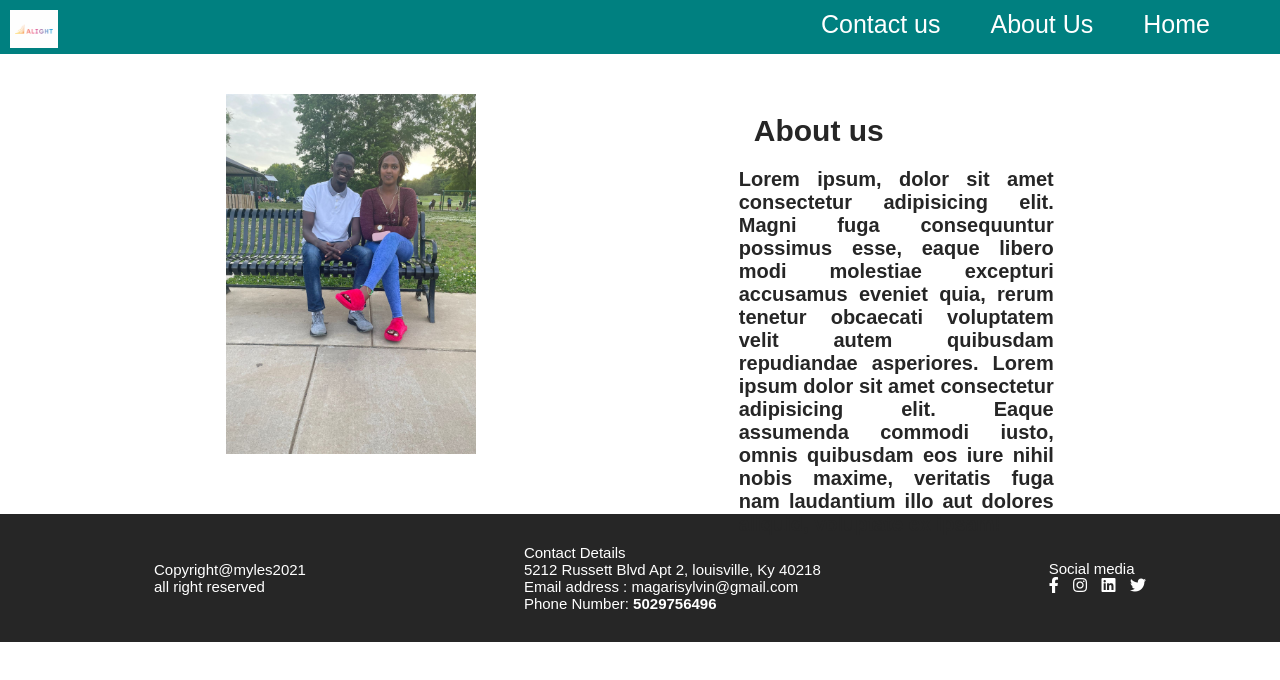
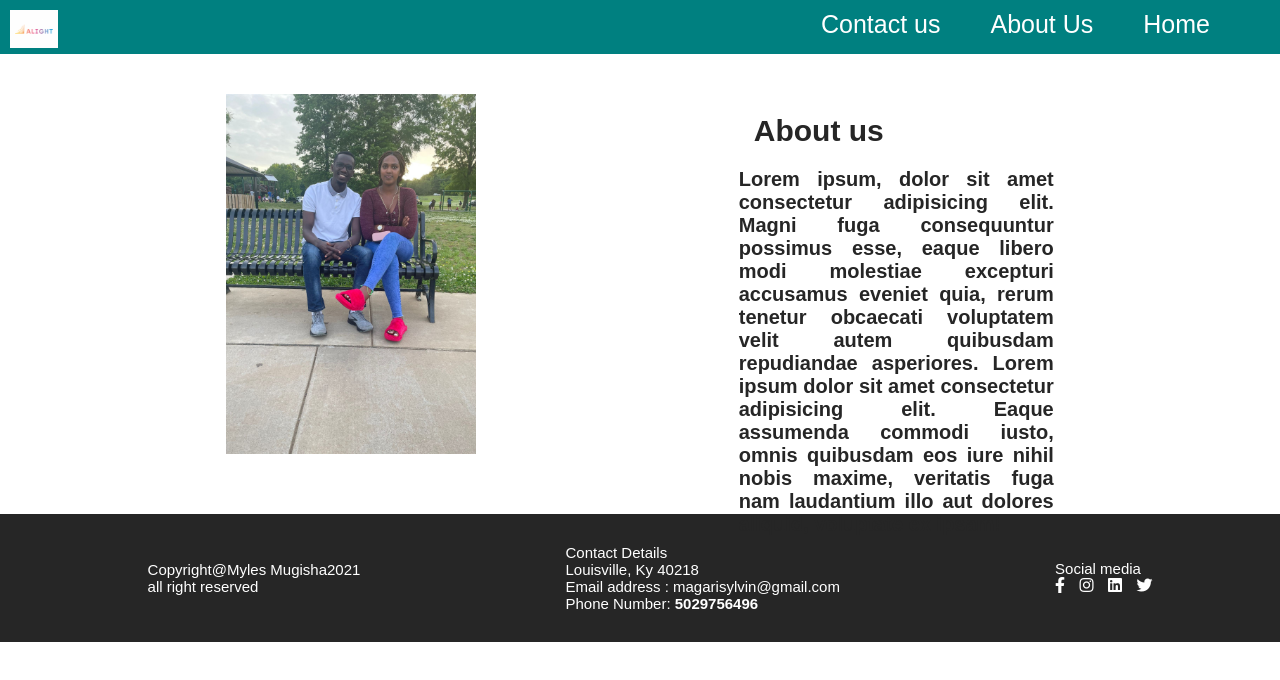
Before and after one commit to MYLESMUGISHA/onefund-, a plain HTML site: page about.html in a window 1280 px wide. Drawn offline with Linux system fonts and the light colour scheme; a web font is replaced by a local one.

Commit message:
change made at footer and about us section

```diff
--- a/about.html
+++ b/about.html
@@ -52,13 +52,13 @@
 <footer id="footer">
 
     <div id="copyright-details">
-       <p>Copyright@myles2021</p>
+       <p>Copyright@Myles Mugisha2021</p>
        <p>all right reserved</p>
     </div>
 
   <div id="contact-details">
    <p>Contact Details</p>
-   <p> 5212 Russett Blvd Apt 2, louisville, Ky 40218</p>
+   <p>Louisville, Ky 40218</p>
    <p>Email address : magarisylvin@gmail.com</p>
    <p> Phone Number: <strong>5029756496</strong></p>
 </div >
```
